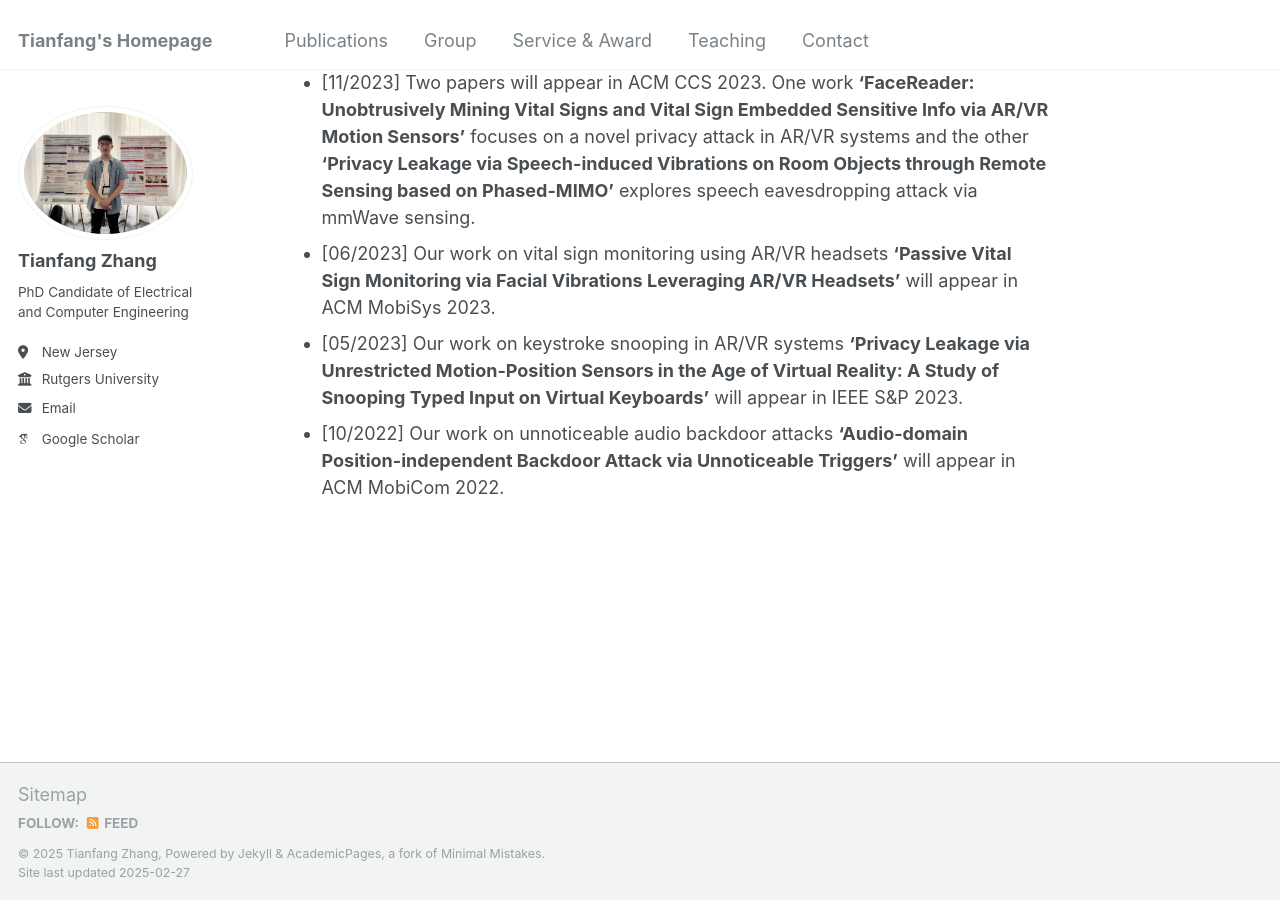
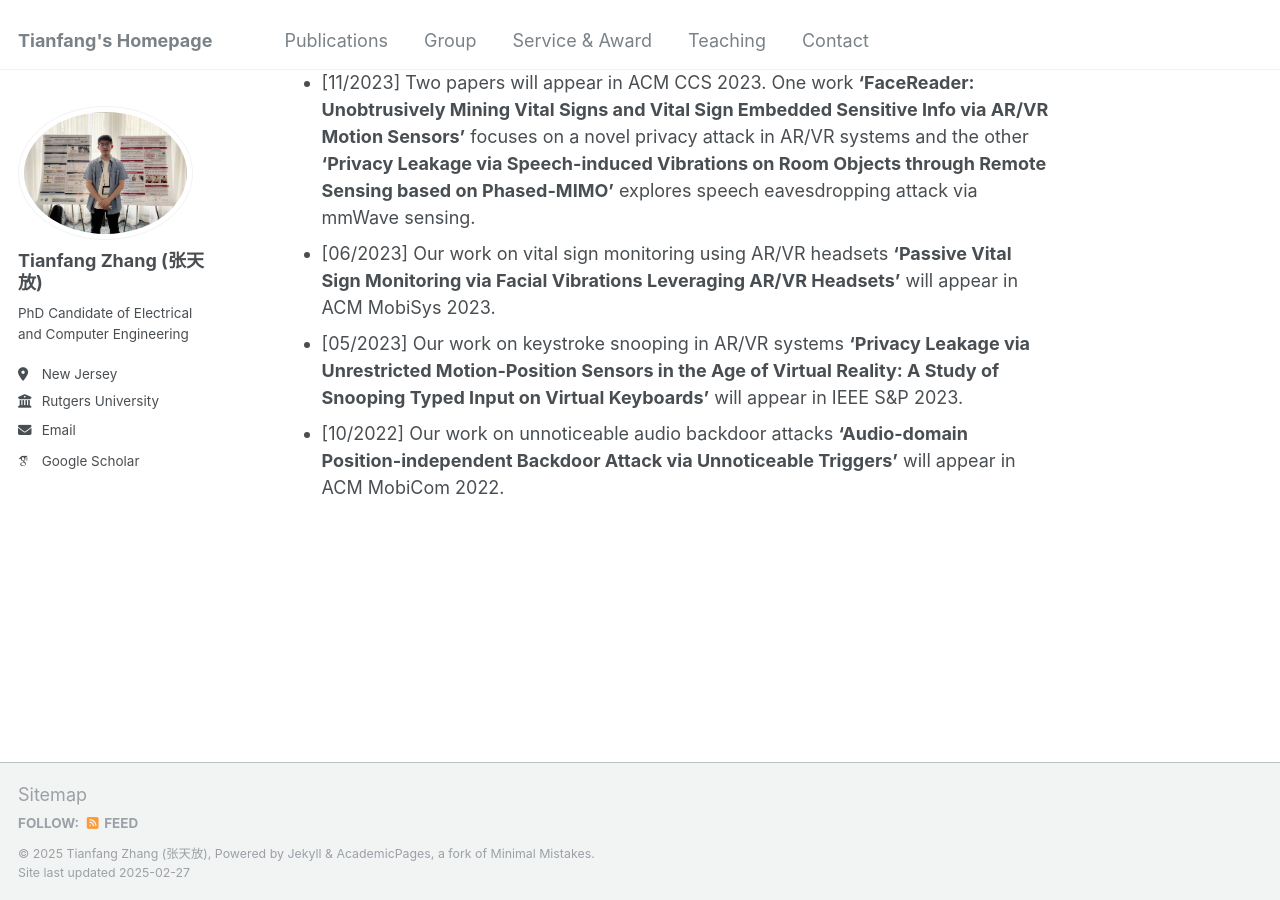
Before and after one commit to tianfang96/tianfang96.github.io, a Jekyll site: the page built from _pages/about.md, in a window 1280 px wide and 900 px high, scrolled down 1045 px. Built offline with Jekyll 4.4.1, drawn with Linux system fonts in a browser that asks for light colours; some web fonts are replaced.

Commit message:
Update _config.yml

```diff
--- a/_config.yml
+++ b/_config.yml
@@ -10,7 +10,7 @@
 locale                   : "en-US"
 title                    : "Tianfang's Homepage"
 title_separator          : "-"
-name                     : &name "Tianfang Zhang"
+name                     : &name "Tianfang Zhang (张天放)"
 description              : &description "PhD Candidate, Electrical and Computer Engineering, Rutgers University"
 url                      : https://tianfang96.github.io # the base hostname & protocol for your site e.g. "https://[your GitHub username].github.io"
 baseurl                  : "" # the subpath of your site, e.g. "/blog"
@@ -22,7 +22,7 @@ repository               : "tianfang96/tianfang96.github.io"
 author:
   # Biographic information
   avatar           : "profile.jpg"
-  name             : "Tianfang Zhang"
+  name             : "Tianfang Zhang (张天放)"
   pronouns         : # example: "she/her"
   bio              : "PhD Candidate of Electrical and Computer Engineering"
   location         : "New Jersey"
```
